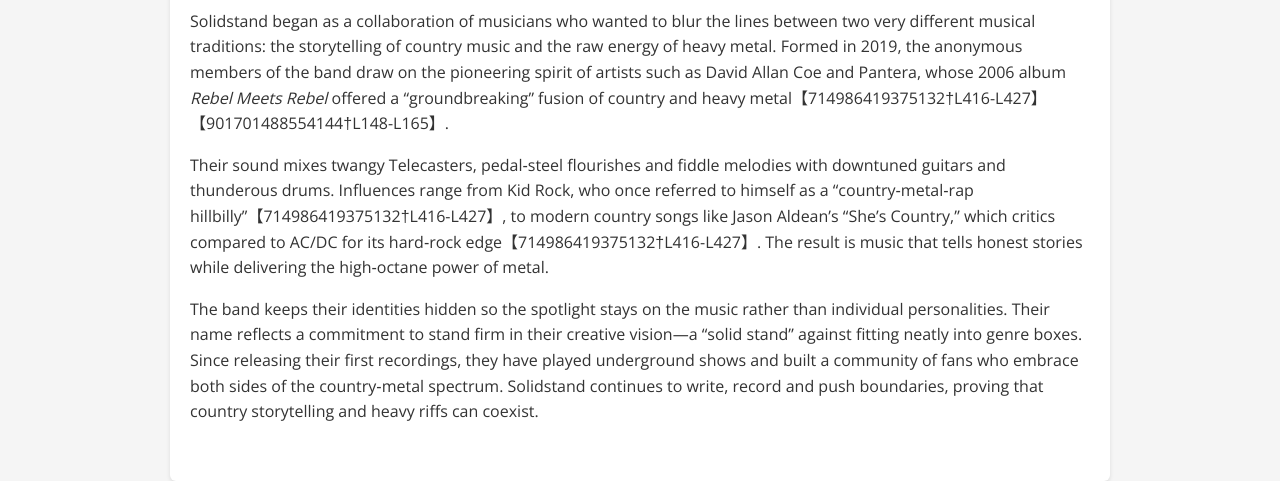
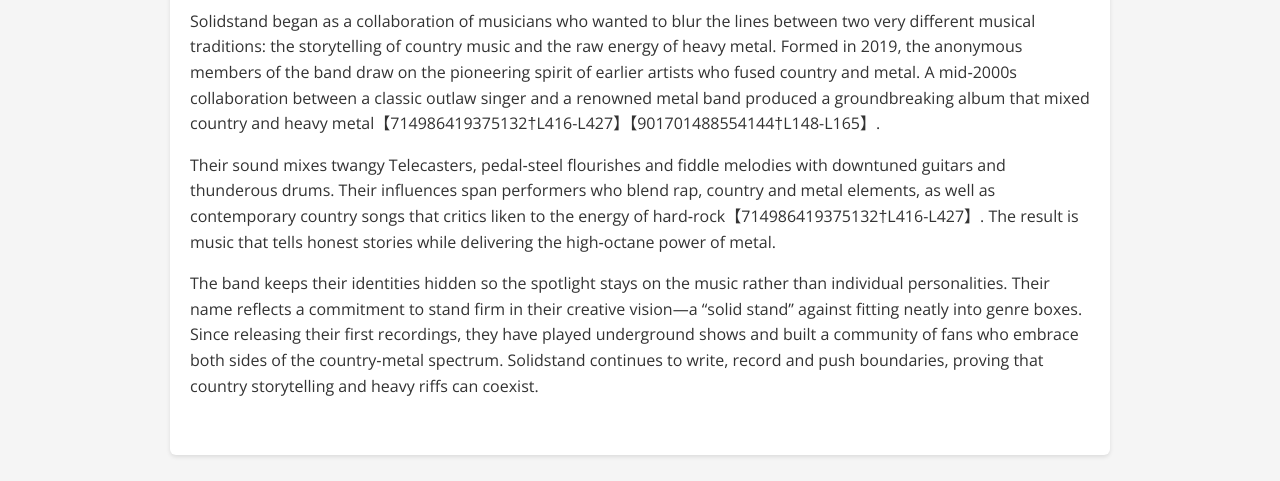
Before and after one commit to Solidstand19/solidstand, a plain HTML site: page index.html in a window 1280 px wide. Shown: the part 616-1097 px from the top of the page. Drawn offline with nearby package versions, Linux system fonts and the light colour scheme.

Commit message:
Remove specific band names from biography

```diff
--- a/index.html
+++ b/index.html
@@ -36,19 +36,17 @@
           Solidstand began as a collaboration of musicians who wanted to blur the lines
           between two very different musical traditions: the storytelling of
           country music and the raw energy of heavy metal. Formed in 2019, the
-          anonymous members of the band draw on the pioneering spirit of artists
-          such as David Allan Coe and Pantera, whose 2006 album
-          <em>Rebel Meets Rebel</em> offered a “groundbreaking” fusion of country
-          and heavy metal【714986419375132†L416-L427】【901701488554144†L148-L165】.
+          anonymous members of the band draw on the pioneering spirit of earlier
+          artists who fused country and metal.  A mid‑2000s collaboration between
+          a classic outlaw singer and a renowned metal band produced a groundbreaking
+          album that mixed country and heavy metal【714986419375132†L416-L427】【901701488554144†L148-L165】.
         </p>
         <p>
           Their sound mixes twangy Telecasters, pedal‑steel flourishes and fiddle
-          melodies with downtuned guitars and thunderous drums. Influences range
-          from Kid Rock, who once referred to himself as a
-          “country‑metal‑rap hillbilly”【714986419375132†L416-L427】, to modern
-          country songs like Jason Aldean’s “She’s Country,” which critics
-          compared to AC/DC for its hard‑rock edge【714986419375132†L416-L427】. The
-          result is music that tells honest stories while delivering the
+          melodies with downtuned guitars and thunderous drums. Their influences
+          span performers who blend rap, country and metal elements, as well as
+          contemporary country songs that critics liken to the energy of hard‑rock【714986419375132†L416-L427】.
+          The result is music that tells honest stories while delivering the
           high‑octane power of metal.
         </p>
         <p>
```
